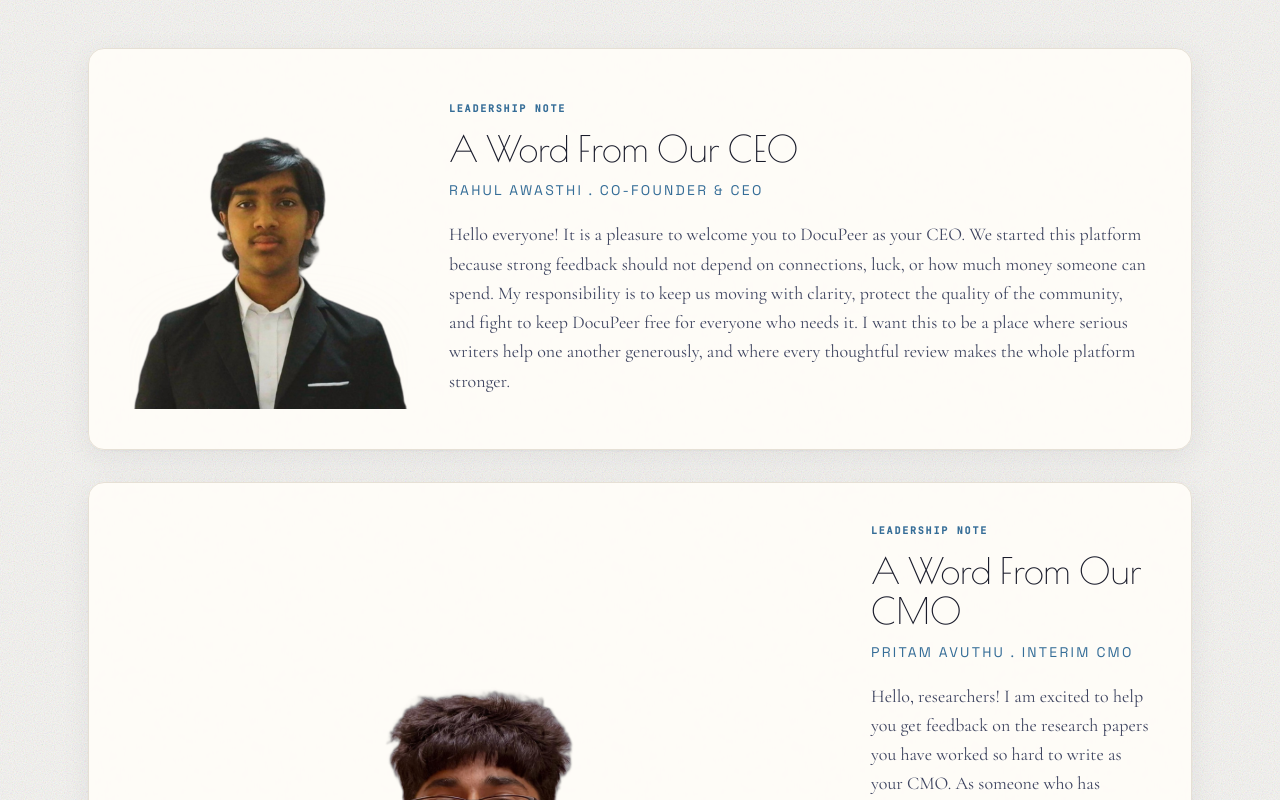
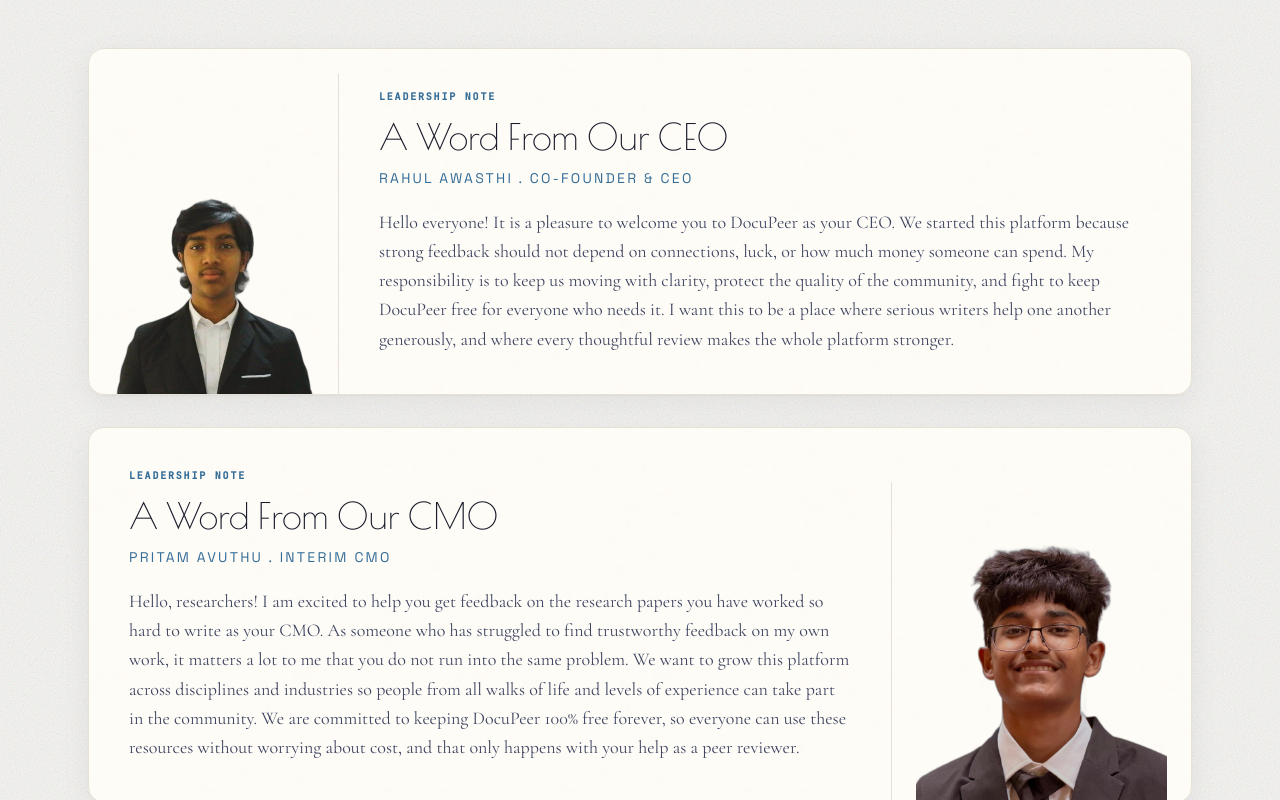
Before and after one commit to codehost-commit/docupeer-website, a Next.js app: page / in a window 1280 px wide. Shown: the part 3660-4460 px from the top of the page. Built offline with nearby package versions, Linux system fonts and the light colour scheme; no server answers.

Commit message:
Refine homepage leadership card layout

```diff
--- a/src/app/page.tsx
+++ b/src/app/page.tsx
@@ -70,6 +70,7 @@
   imageAlt,
   imageSide,
   body,
+  imageClassName = "",
 }: {
   title: string;
   name: string;
@@ -78,22 +79,22 @@
   imageAlt: string;
   imageSide: "left" | "right";
   body: string;
+  imageClassName?: string;
 }) {
   const imageBlock = (
-    <div className="relative flex min-h-[260px] items-end justify-center overflow-hidden sm:min-h-[320px]">
-      <div className="absolute inset-x-12 bottom-4 h-10 rounded-full bg-deep-border/50 blur-2xl" />
+    <div className="relative flex min-h-[260px] items-end justify-center overflow-hidden px-4 pt-8 sm:min-h-[320px] sm:px-6">
       <Image
         src={imageSrc}
         alt={imageAlt}
         width={540}
         height={700}
-        className="relative z-10 h-auto max-h-[300px] w-auto object-contain sm:max-h-[360px]"
+        className={`relative z-10 h-auto w-auto object-contain object-bottom ${imageClassName}`}
       />
     </div>
   );
 
   const textBlock = (
-    <div className="flex h-full flex-col justify-center">
+    <div className="flex h-full flex-col justify-center px-8 py-8 sm:px-10 sm:py-10">
       <p className="mono text-[10px] font-semibold uppercase tracking-[0.18em] text-deep-accent">
         Leadership Note
       </p>
@@ -110,19 +111,22 @@
   );
 
   return (
-    <div
-      className={`card overflow-hidden p-8 sm:p-10 lg:grid lg:items-center lg:gap-10 ${
-        imageSide === "left"
-          ? "lg:grid-cols-[280px_minmax(0,1fr)]"
-          : "lg:grid-cols-[minmax(0,1fr)_280px]"
-      }`}
-    >
-      <div className={imageSide === "left" ? "order-1" : "order-2"}>
-        {imageSide === "left" ? imageBlock : textBlock}
-      </div>
-      <div className={imageSide === "left" ? "order-2 mt-8 lg:mt-0" : "order-1 mt-8 lg:mt-0"}>
-        {imageSide === "left" ? textBlock : imageBlock}
-      </div>
+    <div className="card overflow-hidden lg:grid lg:items-end">
+      {imageSide === "left" ? (
+        <div className="lg:grid lg:grid-cols-[250px_minmax(0,1fr)] lg:items-end">
+          <div className="border-b border-deep-border lg:border-b-0 lg:border-r">
+            {imageBlock}
+          </div>
+          {textBlock}
+        </div>
+      ) : (
+        <div className="lg:grid lg:grid-cols-[minmax(0,1fr)_300px] lg:items-end">
+          {textBlock}
+          <div className="border-t border-deep-border lg:border-l lg:border-t-0">
+            {imageBlock}
+          </div>
+        </div>
+      )}
     </div>
   );
 }
@@ -366,6 +370,7 @@
             imageSrc="/team/rahul-cutout.png"
             imageAlt="Rahul Awasthi"
             imageSide="left"
+            imageClassName="max-h-[300px] sm:max-h-[360px] lg:max-h-[390px]"
             body="Hello everyone! It is a pleasure to welcome you to DocuPeer as your CEO. We started this platform because strong feedback should not depend on connections, luck, or how much money someone can spend. My responsibility is to keep us moving with clarity, protect the quality of the community, and fight to keep DocuPeer free for everyone who needs it. I want this to be a place where serious writers help one another generously, and where every thoughtful review makes the whole platform stronger."
           />
 
@@ -376,6 +381,7 @@
             imageSrc="/team/pritam-cutout.png"
             imageAlt="Pritam Avuthu"
             imageSide="right"
+            imageClassName="max-h-[320px] sm:max-h-[380px] lg:max-h-[430px]"
             body="Hello, researchers! I am excited to help you get feedback on the research papers you have worked so hard to write as your CMO. As someone who has struggled to find trustworthy feedback on my own work, it matters a lot to me that you do not run into the same problem. We want to grow this platform across disciplines and industries so people from all walks of life and levels of experience can take part in the community. We are committed to keeping DocuPeer 100% free forever, so everyone can use these resources without worrying about cost, and that only happens with your help as a peer reviewer."
           />
         </div>
```
